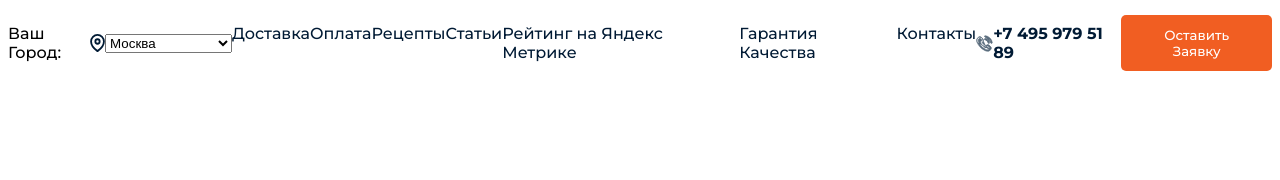
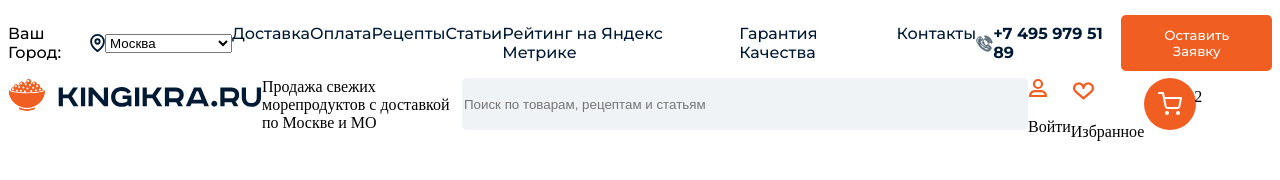
Before and after one commit to Danzhy/Caviar_project, a website built with Vite: page index.html in a window 1280 px wide. Built offline with nearby package versions, Linux system fonts and the light colour scheme.

Commit message:
header almost done, needs styling

```diff
--- a/index.html
+++ b/index.html
@@ -14,7 +14,7 @@
     <div id="app"></div>
     <!-- <script type="module" src="/src/main.js"></script> -->
     <header class="header">
-      <div class="header_meta_info">
+      <div class="header_meta_nav">
         <div class="city_selector montserrat-medium">
           <p>Ваш Город:</p>
           <img src="./public/city_pin_icon.svg" alt="">
@@ -44,8 +44,36 @@
           </button>
         </div>
       </div>
-      <div>
-
+      <div class="header_meta_info">
+        <div class="header_logo">
+          <img src="./public/Logo.svg" alt="">
+          <p>Продажа свежих морепродуктов с доставкой по Москве и МО</p>
+        </div>
+        <div class="search_bar">
+          <input type="text" id="search" name="name" placeholder="Поиск по товарам, рецептам и статьям"/>
+        </div>
+        <div class="user_login_favorites">
+          <div class="client_icon">
+            <img src="./public/user_icon.svg" alt="">
+            <p>Войти</p>
+          </div>
+          <div class="client_icon">
+            <img src="./public/favorites_icon.svg" alt="">
+            <p>Избранное</p>
+          </div>
+        </div>
+        <div class="shopping_cart">
+          <div class="shopping_cart_icon">
+            <div class="shopping_cart_icon_logo">
+              <img src="./public/shopping_cart.svg" alt="">
+            </div>
+            <div class="shopping_cart_icon_number">
+              2
+            </div>
+          </div>
+          <p></p>
+          <p></p>
+        </div>
       </div>
     </header>
   </body>
--- a/src/style.css
+++ b/src/style.css
@@ -85,7 +85,7 @@ a:hover{
   transform: scale(1.05);
 }
 
-.header_meta_info{
+.header_meta_nav{
   display: flex;
   justify-content: space-between;
   height: 70px;
@@ -121,3 +121,50 @@ a:hover{
 .contact_info_number > a{
   font-weight: bold;
 }
+
+.header_meta_info{
+  display: flex;
+}
+
+.header_logo{
+  display: flex;
+  /* justify-content: space-around; */
+}
+.header_logo > img{
+  width: 254px;
+  height: 34px;
+}
+.header_logo > p{
+  max-width: 200px;
+  margin: 0;
+}
+
+#search{
+  width: 562px;
+  height: 50px;
+  background-color: #EFF3F6;
+  border: 0;
+  border-radius: 5px;
+}
+
+.user_login_favorites{
+  display: flex;
+}
+.shopping_cart{
+  position: relative;
+}
+.shopping_cart_icon_logo{
+  background-color: #F15E22;
+  width: 52px;
+  height: 52px;
+  border-radius: 50%;
+  display: flex;
+  justify-content: center;
+  align-items: center;
+}
+
+.shopping_cart_icon_number{
+  position: absolute;
+  top: 10px;
+  left: 50px;
+}
```
Also changed, not shown: public/favorites_icon.svg (added), public/shopping_cart.svg (added), public/user_icon.svg (added).
